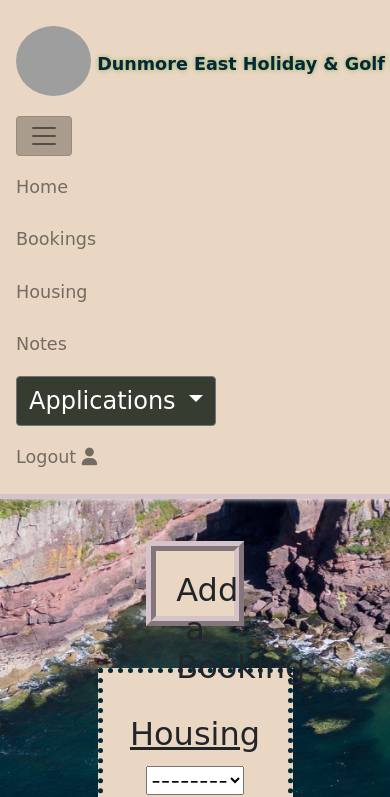
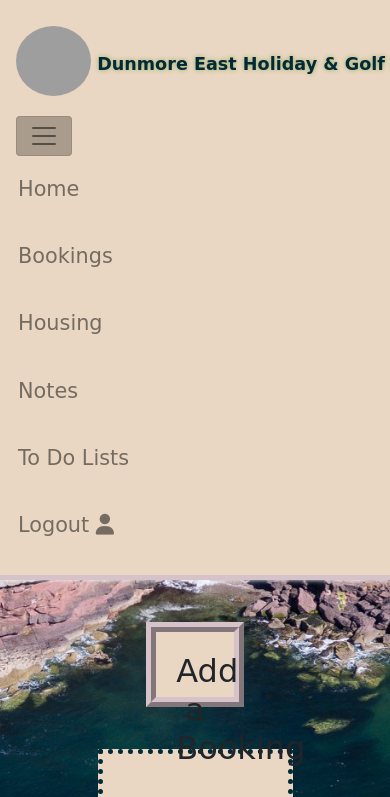
Before and after one commit to Aramantos/GolfClubPortal, a Django app: page /bookings/add_booking/ in a window 390 px wide, after a click that opens the changed part; the page is wider, and only the part inside the window is pictured. Shown: the top 797 px of that part. Run offline with Django 3.2, Linux system fonts and the light colour scheme; the visitor is signed in with stand-in values (Sample User, id 1); data that the repository does not hold is empty; some libraries are stand-ins or nearby versions; grey boxes are pictures that could not be loaded.

Commit message:
update base navbar responsiveness

```diff
--- a/static/css/base.css
+++ b/static/css/base.css
@@ -37,6 +37,7 @@ body{
     background: var(--almond);
     border-bottom: 5px solid var(--queen-pink);
     box-shadow: 0 0 5px white;
+    z-index: 9;
 }
 
 .navbar-nav {
@@ -56,8 +57,10 @@ body{
 
 .nav-link{
     font-size: 1.5rem;
-    margin-top: 10px;
     color: var(--gunmetal);
+    border: 2px solid #82757a;
+    border-radius: 15%;
+    margin: 10px 2px;
 }
 
 .nav-link:hover {
@@ -109,6 +112,10 @@ body{
     border-radius: 10px;
     background: var(--gunmetal);
     text-decoration: none;
+}
+
+#app-dropdowns {
+    display: none;
 }
 
 /*------------------animations*/
@@ -283,7 +290,7 @@ body{
     border-radius: 10px;
     background: aliceblue;
     font-size: 1.3rem;
-    font-weight: 700;contact
+    font-weight: 700;
     text-transform: capitalize;
 }
 
@@ -324,6 +331,18 @@ body{
 
 /*------------------Media Queries*/
 
+@media (max-width: 1381px) {
+    #app-dropdowns {
+        display: block;
+    }
+    .base-nav-link {
+        display: none;
+    }
+    #logout-link {
+        display: block!important;
+    }
+}
+
 @media (max-width: 1234px) {
     #title {
         font-size: 2rem;
@@ -335,7 +354,7 @@ body{
         font-size: 1.7rem;
     }
     .nav-link {
-        font-size: 1.5rem;
+        font-size: 1.3rem;
     }
 }
 
@@ -343,17 +362,23 @@ body{
     #title {
         font-size: 1.5rem;
     }
-    .nav-link {
-        font-size: 1.3rem;
-    }
 }
 
 @media (max-width: 792px) {
     #title {
         font-size: 1.3rem;
     }
+}
+
+@media (max-width: 767px) {
+    .base-nav-link {
+        display: block;
+    }
     .nav-link {
-        font-size: 1.1rem;
+        border: none;
+    }
+    #app-dropdowns {
+        display: none;
     }
 }
 
--- a/templates/base.html
+++ b/templates/base.html
@@ -58,18 +58,21 @@
           <div class="collapse navbar-collapse mr-2" id="navbarNavDropdown">
             <ul class="navbar-nav">
               <li class="nav-item">
-                <a class="nav-link cursive" href="{% url 'home' %}">Home <span class="sr-only">(current)</span></a>
+                <a class="nav-link  base-nav-link base-navbar-link cursive" href="{% url 'home' %}">Home <span class="sr-only">(current)</span></a>
               </li>
               <li class="nav-item">
-                <a class="nav-link cursive" href="{% url 'view_bookings' %}">Bookings</a>
+                <a class="nav-link  base-nav-link cursive" href="{% url 'view_bookings' %}">Bookings</a>
               </li>
               <li class="nav-item">
-                <a class="nav-link cursive" href="{% url 'housing_list' %}">Housing</a>
+                <a class="nav-link  base-nav-link cursive" href="{% url 'housing_list' %}">Housing</a>
               </li>
               <li class="nav-item">
-                <a class="nav-link cursive" href="{% url 'notes' %}">Notes</a>
+                <a class="nav-link  base-nav-link cursive" href="{% url 'notes' %}">Notes</a>
               </li>
-              <div class="dropdown">
+              <li class="nav-item">
+                <a class="nav-link  base-nav-link cursive" href="{% url 'to_do_lists' %}">To Do Lists</a>
+              </li>
+              <div id="app-dropdowns" class="dropdown">
                 <button class="btn btn-secondary dropdown-toggle cursive" type="button" id="dropdownMenuButton" data-toggle="dropdown" aria-expanded="false">
                   Applications
                 </button>
@@ -83,9 +86,9 @@
               </div>
               <li class="nav-item">
                   {% if request.user.is_authenticated %}
-                    <a href="{% url 'account_logout' %}" class="nav-link cursive">Logout <i class="fas fa-user"></i> </a>
+                    <a id="logout-link" href="{% url 'account_logout' %}" class="nav-link base-nav-link cursive">Logout <i class="fas fa-user"></i> </a>
                   {% else %}
-                    <a href="{% url 'account_login' %}" class="nav-link cursive">Login <i class="fas fa-user"></i> </a>
+                    <a id="logout-link" href="{% url 'account_login' %}" class="nav-link base-nav-link cursive">Login <i class="fas fa-user"></i> </a>
                   {% endif %}
               </li>
             </ul>
```
